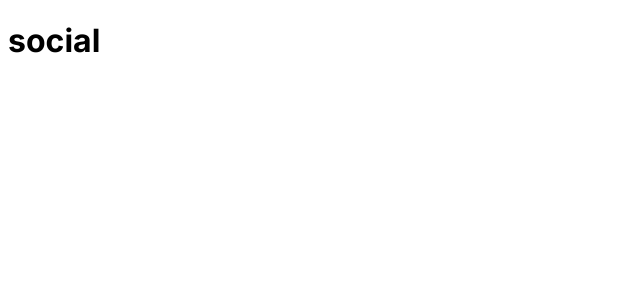
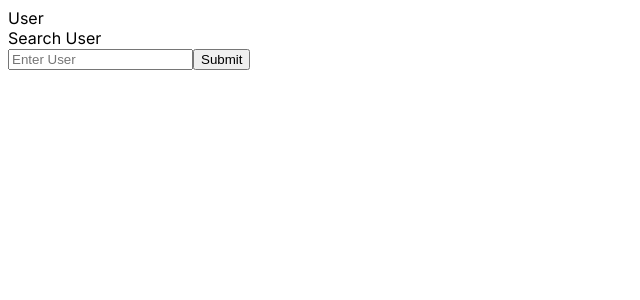
Before and after one commit to CharelSuarez/utsc-community, a Next.js app in the folder frontend/: page /social in a window 1280 px wide. Shown: the top 300 px of the page, without its empty margins (0-640 px from the left). Built offline with nearby package versions, Linux system fonts and the light colour scheme.

Commit message:
Updated file structure and created user form

```diff
--- a/frontend/src/app/globals.css
+++ b/frontend/src/app/globals.css
@@ -0,0 +1,4 @@
+.links{
+    display: flex;
+    flex-direction: column;
+}
--- a/frontend/src/app/layout.tsx
+++ b/frontend/src/app/layout.tsx
@@ -5,7 +5,7 @@ import './globals.css'
 const inter = Inter({ subsets: ['latin'] })
 
 export const metadata: Metadata = {
-  title: 'Create Next App',
+  title: 'UTSC',
   description: 'Generated by create next app',
 }
 
--- a/frontend/src/app/page.tsx
+++ b/frontend/src/app/page.tsx
@@ -4,9 +4,7 @@ export default function Home() {
   return (
     <>
       <div className="links">
-        <Link href="/dashboard">Dashboard</Link>
-        <Link href="/map">Map</Link>
-        <Link href="/social">Social</Link>
+         <Link href="./page/">DashBoard</Link>
       </div>
     </>
   )
--- a/frontend/src/app/social/page.tsx
+++ b/frontend/src/app/social/page.tsx
@@ -1,3 +1,19 @@
+'use client'
+
+import Form from "@/components/Social/Form/Form"
+import { useEffect, useState } from "react"
+
 export default function Page() {
-    return <h1>social</h1>
+    const [users, setUsers] = useState([]);
+
+    useEffect(()=>{
+
+    }, [])
+
+    return(
+        <>
+            <div className="title">User</div>
+            <Form></Form>
+        </>
+    )
 }
--- /dev/null
+++ b/frontend/src/components/Social/Form/Form.tsx
@@ -0,0 +1,27 @@
+
+import { useRef } from "react";
+
+export default function Form(){
+
+    const userRef = useRef<HTMLInputElement>(null);
+
+    const handleSubmit = (e: React.FormEvent<HTMLFormElement>) => {
+        e.preventDefault()
+        const user = userRef.current?.value;
+
+        console.log(user)
+    }
+
+    return(
+        <form className="form" onSubmit={(e) => handleSubmit(e)}>
+            <div className="title">Search User</div>
+            <input type="text"
+            placeholder="Enter User"
+            required
+            ref={userRef}
+            />
+            <button type="submit">Submit</button>
+        </form>
+
+    )
+}
```
Also changed, not shown: frontend/src/components/Login/Login.tsx (renamed from frontend/components/Login/Login.tsx), frontend/src/components/Social/Form/Form.css (added).
